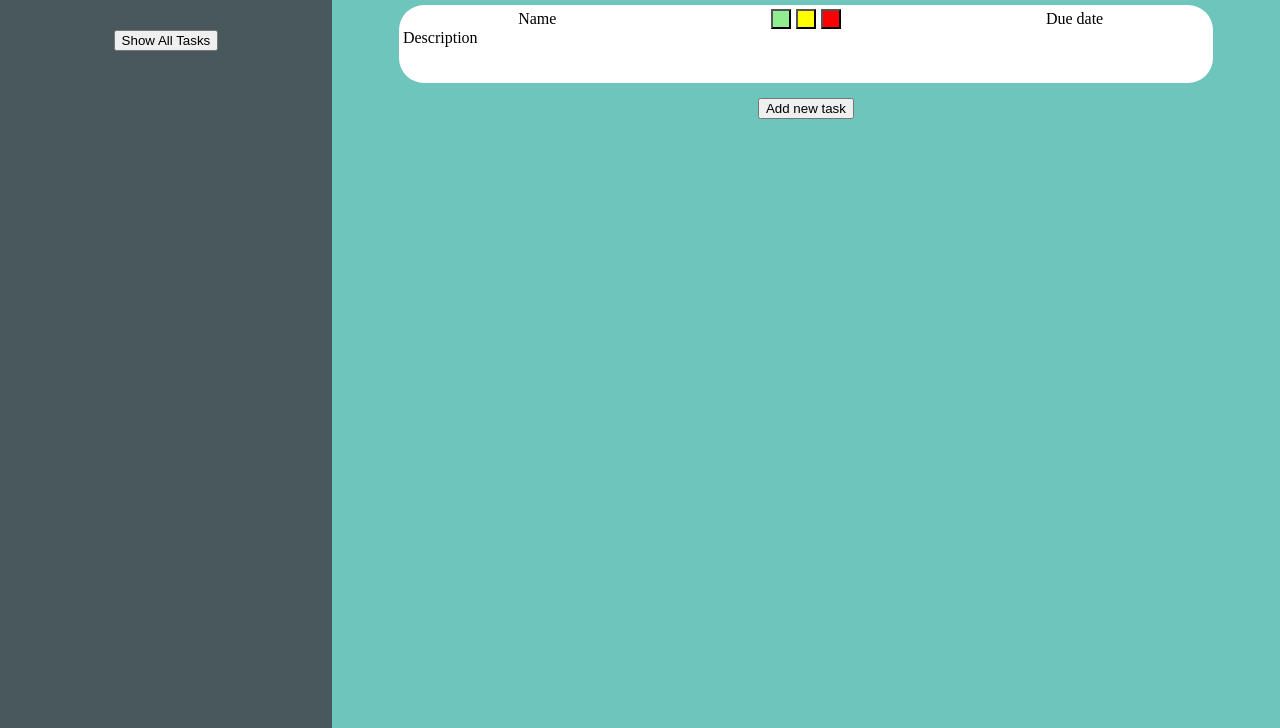
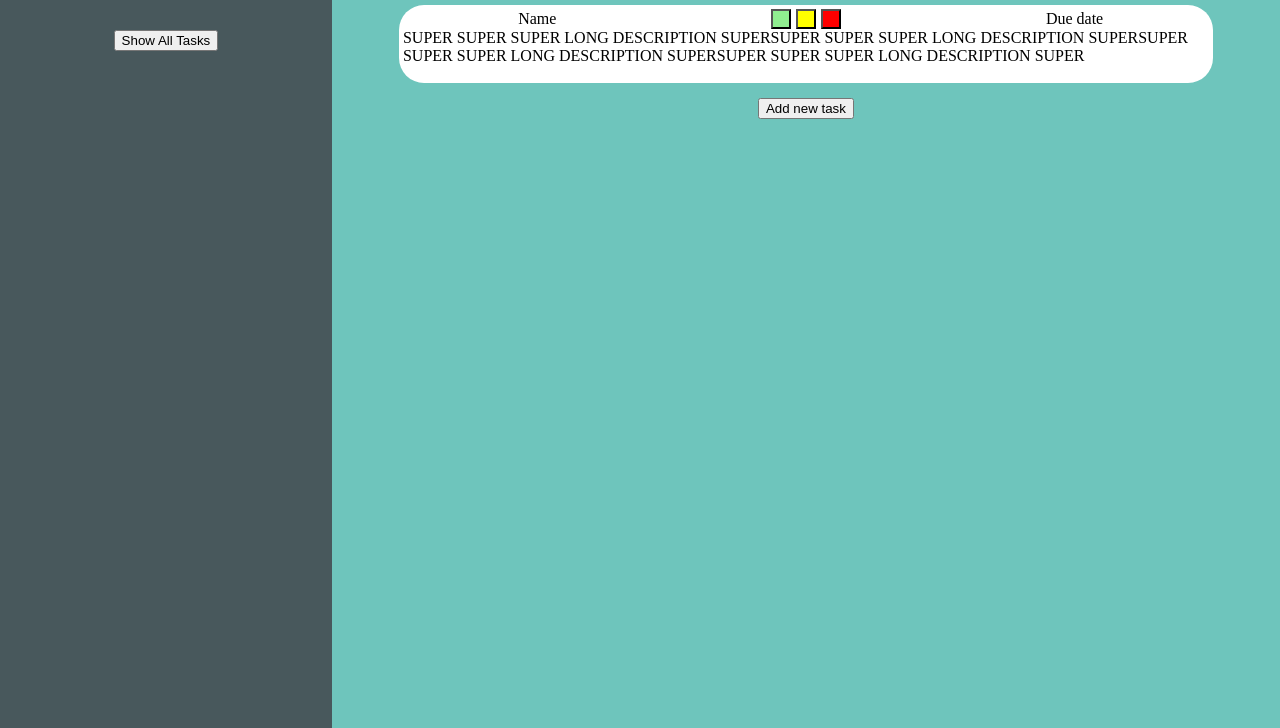
Before and after one commit to Joel-Singh/TODO-list, a website built with webpack: page dist/index.html in a window 1280 px wide. Shown: the part 72-800 px from the top of the page. Built offline with nearby package versions, Linux system fonts and the light colour scheme.

Commit message:
Update placeholder text in description to test wrapping

```diff
--- a/dist/index.html
+++ b/dist/index.html
@@ -30,7 +30,7 @@
           <button class="very-urgent-btn"></button>
         </div>
         <span class="due-date">Due date</span>
-        <span class="description">Description</span>
+        <span class="description">SUPER SUPER SUPER LONG DESCRIPTION SUPERSUPER SUPER SUPER LONG DESCRIPTION SUPERSUPER SUPER SUPER LONG DESCRIPTION SUPERSUPER SUPER SUPER LONG DESCRIPTION SUPER </span>
       </div>
       <button type="button" class=".new-task-btn">Add new task</button>
     </div>
```
